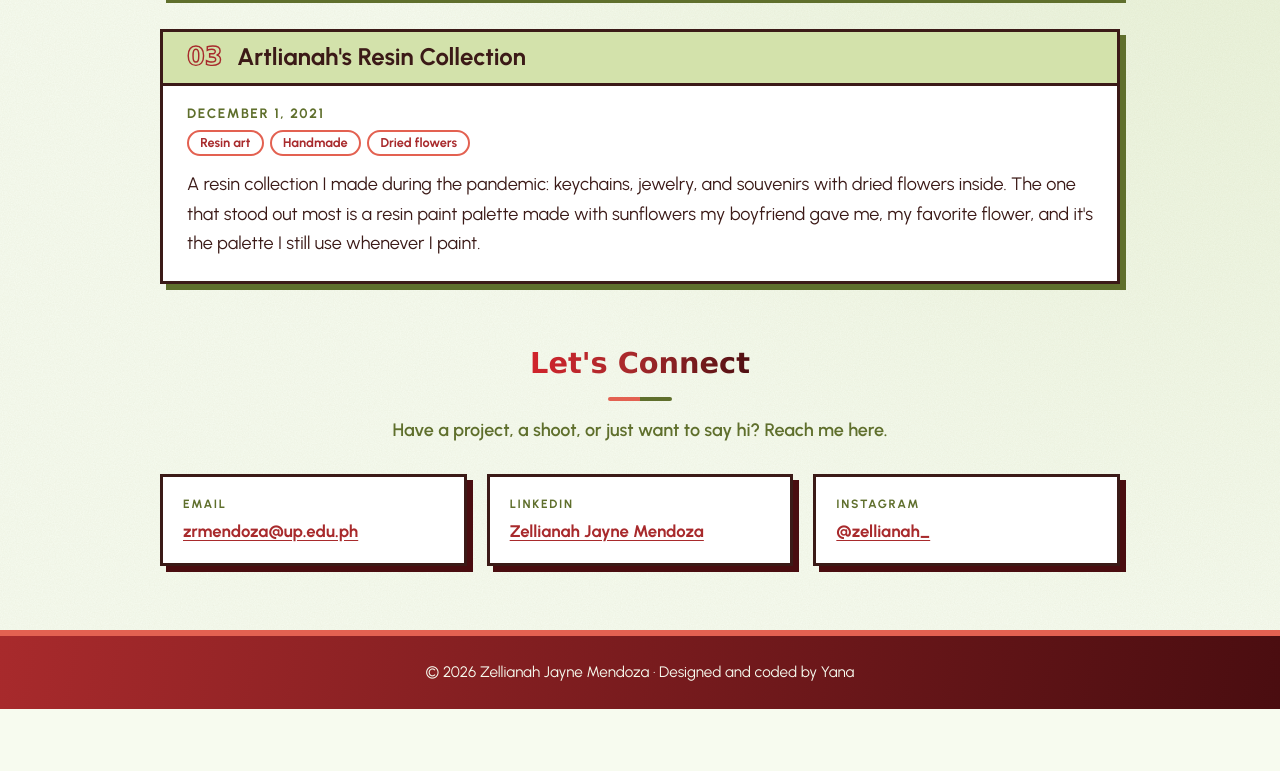
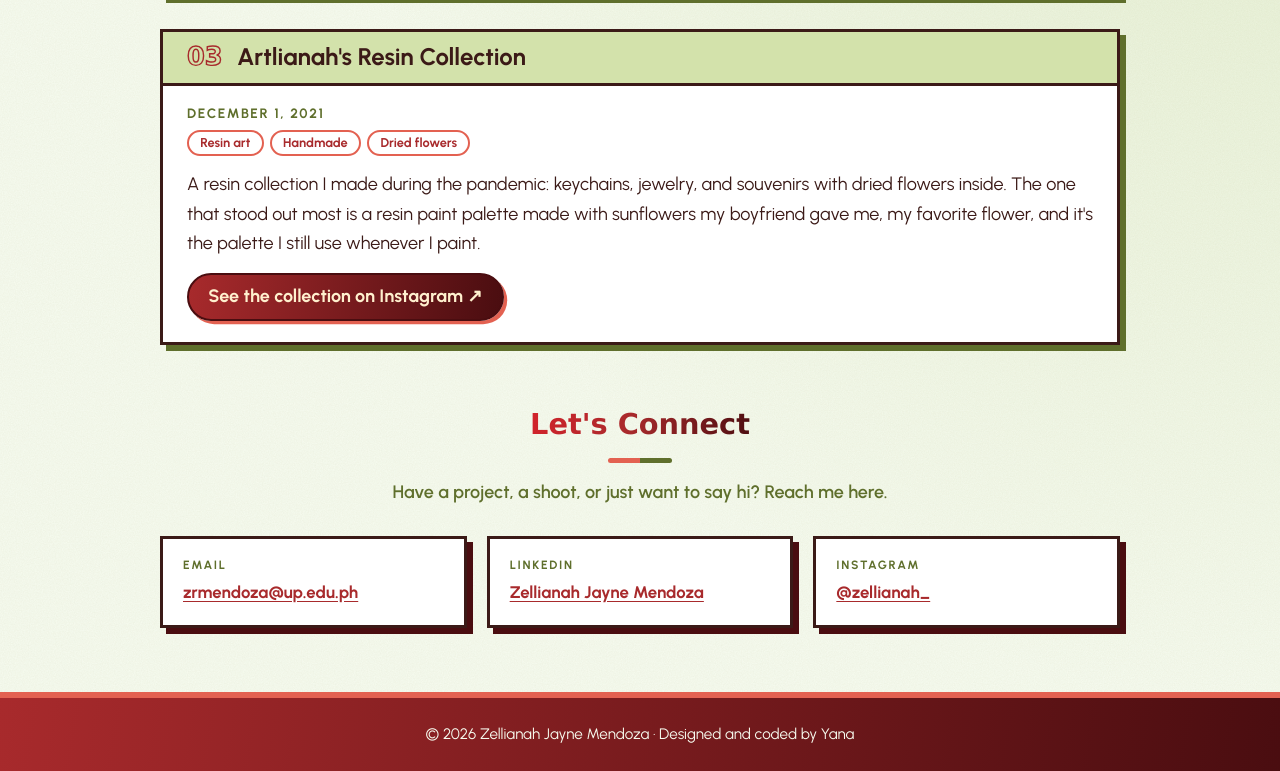
Before and after one commit to zllnh/MMS171-About-Yana, a plain HTML site: page index.html in a window 1280 px wide. Shown: the part 2531-3302 px from the top of the page. Before the commit the page ends 3240 px from the top, so only its background shows below. Drawn offline with Linux system fonts and the light colour scheme; a web font is replaced by a local one.

Commit message:
Add files via upload

```diff
--- a/index.html
+++ b/index.html
@@ -160,6 +160,9 @@
                             The one that stood out most is a resin paint palette made with sunflowers my boyfriend gave me, my favorite flower,
                             and it's the palette I still use whenever I paint.
                         </p>
+                        <p>
+                            <a class="button" href="https://www.instagram.com/artlianah/" target="_blank" rel="noopener">See the collection on Instagram <span aria-hidden="true">&#8599;</span></a>
+                        </p>
                     </div>
                 </article>
             </section>
```
